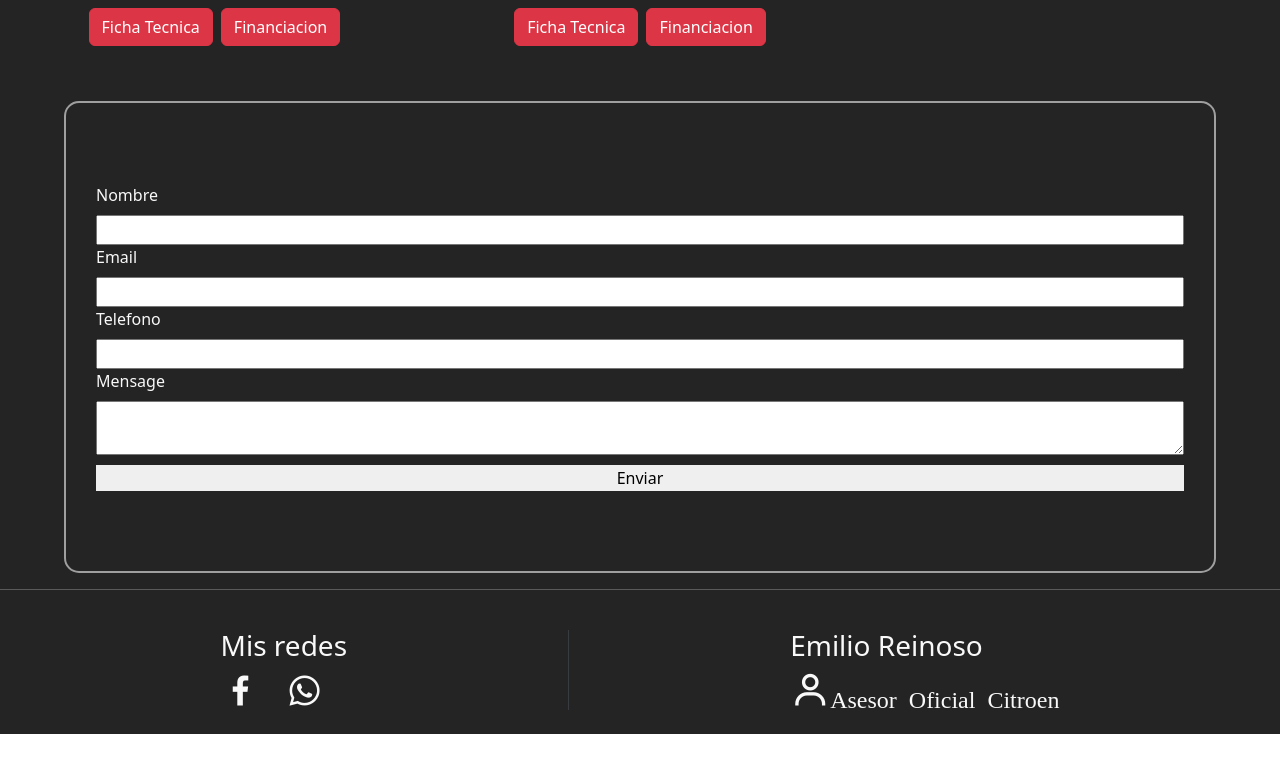
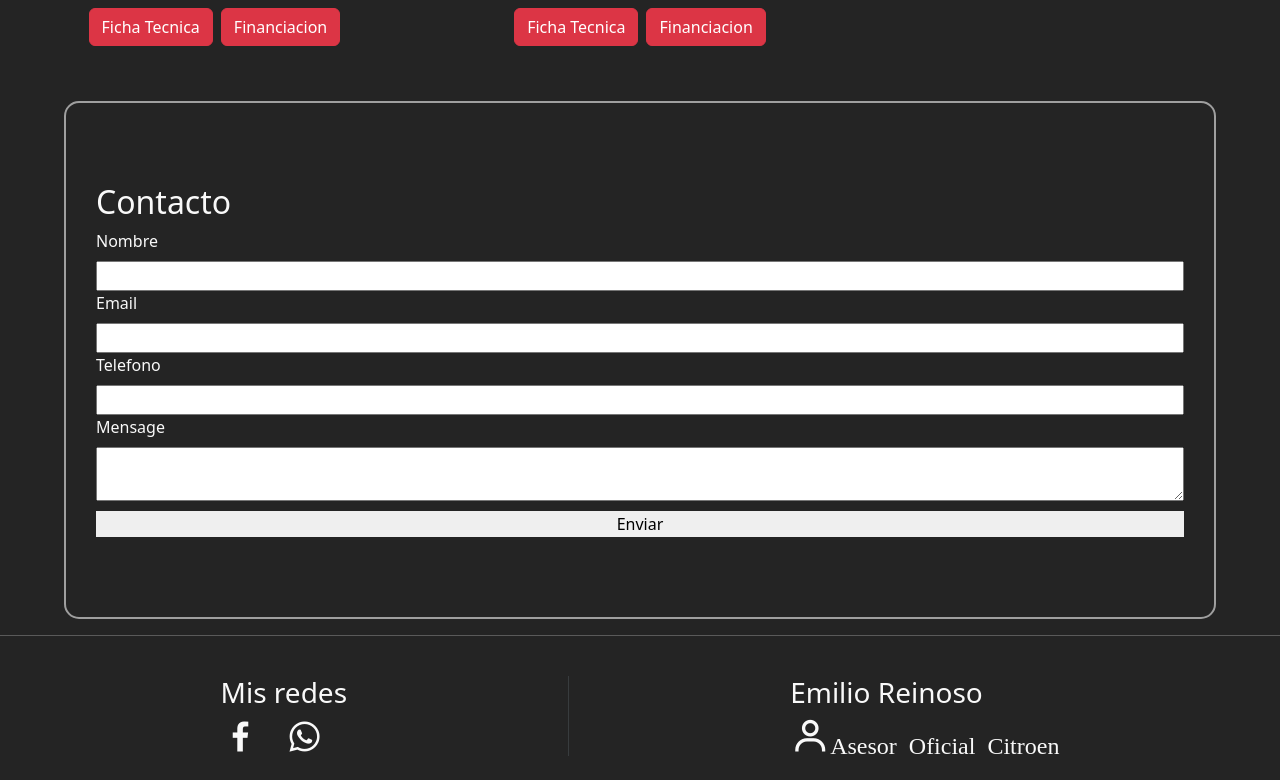
Before and after one commit to CrisPer1988/web-emilio, a React (Vite) app: page / in a window 1280 px wide. Shown: the part 1305-2085 px from the top of the page. Before the commit the page ends 2039 px from the top, so only its background shows below. Built offline with nearby package versions, Linux system fonts and the light colour scheme.

Commit message:
contacto

```diff
--- a/src/components/ContactForm.jsx
+++ b/src/components/ContactForm.jsx
@@ -8,7 +8,9 @@ const ContactForm = () => {
   }
   return (
     <div className="container__form">
+
     <form className="form__contact" onSubmit={handleSubmit}>
+    <h2>Contacto</h2>
 <div className="item__form">
 <label htmlFor="name">
       Nombre
```
